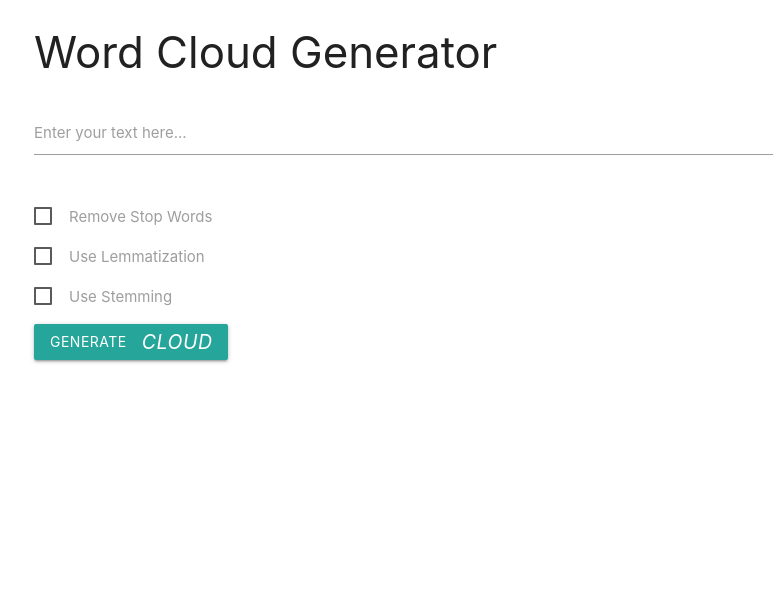
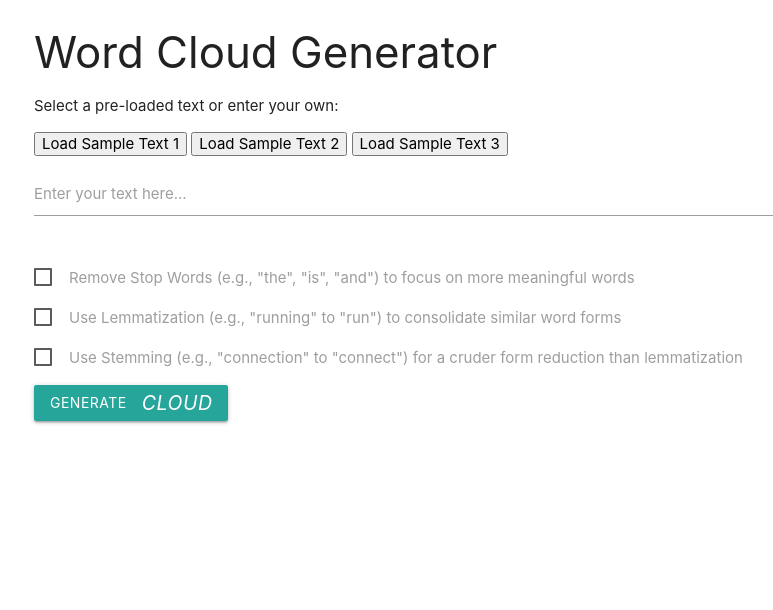
Before and after one commit to yoazmenda/word-cloud, a Flask app: page / in a window 1280 px wide. Shown: the top 610 px of the page, without its empty margins (158-931 px from the left). Before the commit the page ends 363 px from the top, so only its background shows below. Run offline with Flask 3, Linux system fonts and the light colour scheme.

Commit message:
improve UI

```diff
--- a/templates/index.html
+++ b/templates/index.html
@@ -9,6 +9,10 @@
 
 <div class="container">
     <h3>Word Cloud Generator</h3>
+    <p>Select a pre-loaded text or enter your own:</p>
+    <button onclick="loadText('lorem')">Load Sample Text 1</button>
+    <button onclick="loadText('science')">Load Sample Text 2</button>
+    <button onclick="loadText('literature')">Load Sample Text 3</button>
     <form class="col s12" action="/generate" method="post" target="resultFrame">
         <div class="row">
             <div class="input-field col s12">
@@ -19,19 +23,19 @@
         <p>
             <label>
                 <input type="checkbox" name="stopwords"/>
-                <span>Remove Stop Words</span>
+                <span>Remove Stop Words (e.g., "the", "is", "and") to focus on more meaningful words</span>
             </label>
         </p>
         <p>
             <label>
                 <input type="checkbox" name="lemmatization"/>
-                <span>Use Lemmatization</span>
+                <span>Use Lemmatization (e.g., "running" to "run") to consolidate similar word forms</span>
             </label>
         </p>
         <p>
             <label>
                 <input type="checkbox" name="stemming"/>
-                <span>Use Stemming</span>
+                <span>Use Stemming (e.g., "connection" to "connect") for a cruder form reduction than lemmatization</span>
             </label>
         </p>
         <button class="btn waves-effect waves-light" type="submit">Generate
@@ -43,10 +47,18 @@
     </div>
 </div>
 
-
 <script src="https://cdnjs.cloudflare.com/ajax/libs/materialize/1.0.0/js/materialize.min.js"></script>
-<script src="script.js"></script>
+<script>
+    function loadText(sample) {
+        const samples = {
+            'lorem': 'Lorem ipsum dolor sit amet, consectetur adipiscing elit. Sed do eiusmod tempor incididunt ut labore et dolore magna aliqua.',
+            'science': 'Scientific research often involves complex computations, hypothesis testing, and data analysis to explore the mysteries of the universe.',
+            'literature': 'Literature often reflects the cultural, social, and personal issues of the times in which it was written, providing a window into the past.'
+        };
+        document.getElementById('text').value = samples[sample];
+        M.updateTextFields(); // Update Materialize input fields
+    }
+</script>
 
 </body>
-
 </html>
```
